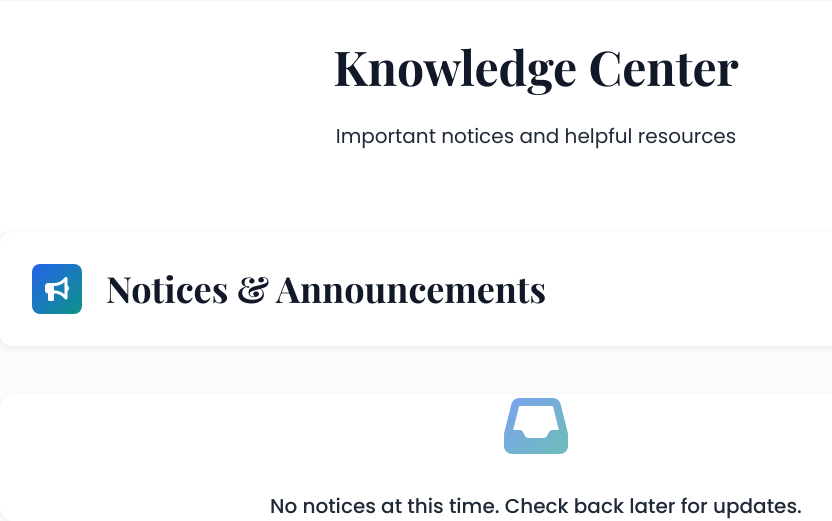
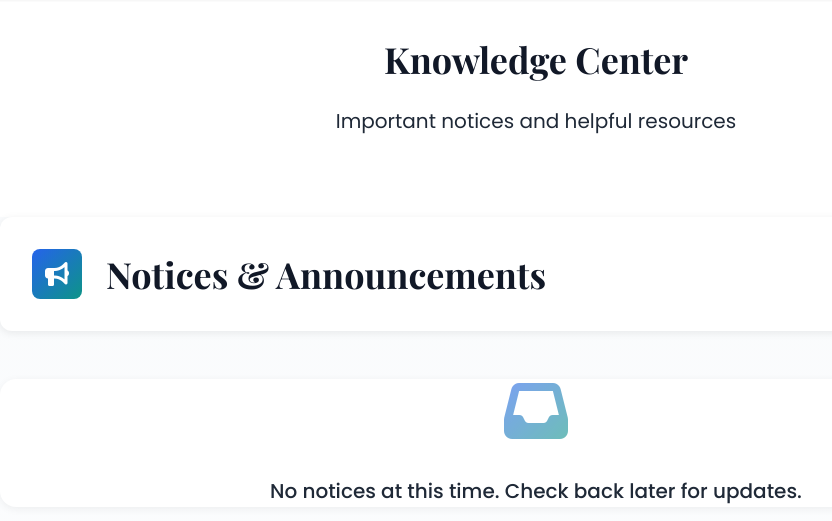
Before and after one commit to theequacare/equacare, a Django app: page /knowledge/ in a window 1280 px wide. Shown: the part 82-603 px from the top of the page, without its empty margins (104-936 px from the left). Run offline with Django 4.2, Linux system fonts and the light colour scheme; data that the repository does not hold is empty.

Commit message:
Reduce Knowledge Center headline size for cleaner look

```diff
--- a/static/css/style.css
+++ b/static/css/style.css
@@ -1559,7 +1559,7 @@
 }
 
 .knowledge-simple-header h1 {
-    font-size: 3rem;
+    font-size: 2.25rem;
     color: var(--gray-900);
     margin-bottom: var(--spacing-md);
     font-weight: 700;
```
